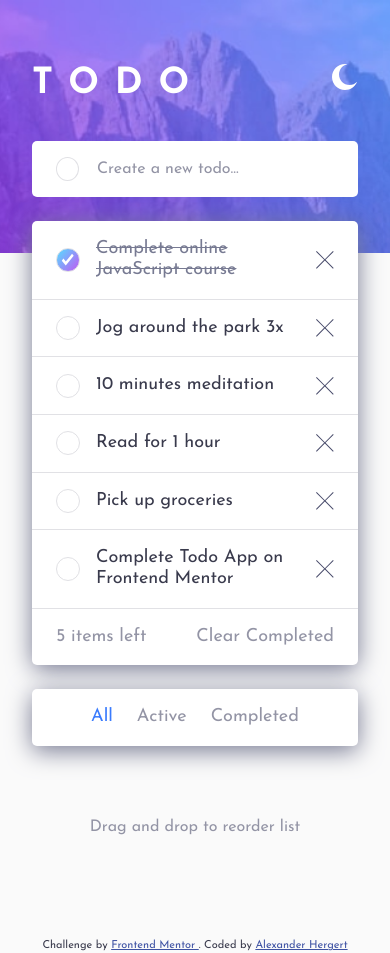
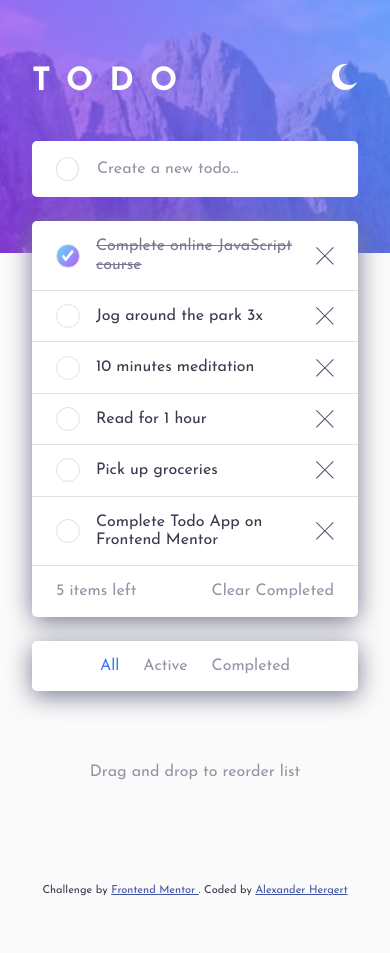
Before and after one commit to alexander-hergert/Todo-app, a React (Vite) app: page / in a window 390 px wide. After the commit the page ends 898 px from the top, so only its background shows below. Built offline with nearby package versions, Linux system fonts and the light colour scheme.

Commit message:
Add darkmode to localstorage and change shadow.

```diff
--- a/public/styles/style.css
+++ b/public/styles/style.css
@@ -37,6 +37,12 @@ footer p {
   margin: 0;
 }
 
+@media screen and (max-width: 400px) {
+  body {
+    font-size: 16px;
+  }
+}
+
 @media screen and (min-width: 800px) {
   footer p {
     bottom: 8rem;
--- a/src/App.jsx
+++ b/src/App.jsx
@@ -8,6 +8,7 @@ import Todos from "./components/Todos";
 import { AppProvider } from "./context.jsx";
 import { DndProvider } from "react-dnd";
 import { HTML5Backend } from "react-dnd-html5-backend";
+import { StyleSheetManager } from "styled-components";
 
 /***************** STYLES **********************/
 
@@ -25,11 +26,15 @@ function App() {
       <Provider store={store}>
         <AppProvider>
           <DndProvider backend={HTML5Backend}>
-            <Header />
-            <Main>
-              <CreateTodo />
-              <Todos />
-            </Main>
+            <StyleSheetManager
+              shouldForwardProp={(prop) => !prop.startsWith("colors")}
+            >
+              <Header />
+              <Main>
+                <CreateTodo />
+                <Todos />
+              </Main>
+            </StyleSheetManager>
           </DndProvider>
         </AppProvider>
       </Provider>
--- a/src/components/Header.jsx
+++ b/src/components/Header.jsx
@@ -39,7 +39,17 @@ const Header = () => {
   const [windowWidth, setWindowWidth] = useState(window.innerWidth);
   const handleDarkMode = () => {
     setIsDarkMode(!isDarkMode);
+    //setLocalStorage
+    localStorage.setItem("isDarkMode", !isDarkMode);
   };
+
+  useEffect(() => {
+    //get data from localstorage
+    const storedIsDarkMode = localStorage.getItem("isDarkMode");
+    if (storedIsDarkMode !== null) {
+      setIsDarkMode(storedIsDarkMode === "true");
+    }
+  }, []);
 
   //DarkMode switch
   useEffect(() => {
--- a/src/components/Todos.jsx
+++ b/src/components/Todos.jsx
@@ -10,10 +10,11 @@ import { useGlobalContext } from "../context";
 const Styles = styled.section`
   --background: ${(props) => props.colors.background};
   --color: ${(props) => props.colors.color};
+  --shadow: ${(props) => props.colors.shadow};
   border-radius: 10px;
   max-width: 40rem;
   margin: auto;
-  box-shadow: 0 5px 25px hsl(234, 11%, 52%);
+  box-shadow: var(--shadow);
 
   article:first-of-type {
     border-top-right-radius: 5px;
@@ -50,6 +51,7 @@ const Styles = styled.section`
 const Filters = styled.div`
   --background: ${(props) => props.colors.background};
   --color: ${(props) => props.colors.color};
+  --shadow: ${(props) => props.colors.shadow};
   z-index: 1;
   max-width: 40rem;
   margin: auto;
@@ -61,7 +63,7 @@ const Filters = styled.div`
   gap: 1.5rem;
   color: hsl(236, 9%, 61%);
   margin-top: 1.5rem;
-  box-shadow: 0 5px 25px hsl(234, 11%, 52%);
+  box-shadow: var(--shadow);
 
   p {
     cursor: pointer;
@@ -169,8 +171,16 @@ const Todos = () => {
       <Styles
         colors={
           isDarkMode
-            ? { background: "hsl(237, 14%, 26%)", color: "hsl(0deg 0% 100%)" }
-            : { background: "hsl(0deg 0% 100%)", color: "hsl(237, 14%, 26%)" }
+            ? {
+                background: "hsl(237, 14%, 26%)",
+                color: "hsl(0deg 0% 100%)",
+                shadow: "none",
+              }
+            : {
+                background: "hsl(0deg 0% 100%)",
+                color: "hsl(237, 14%, 26%)",
+                shadow: "0 5px 25px hsl(234, 11%, 52%)",
+              }
         }
       >
         {filteredTodos.map((todo, index) => (
@@ -191,8 +201,16 @@ const Todos = () => {
       <Filters
         colors={
           isDarkMode
-            ? { background: "hsl(237, 14%, 26%)", color: "hsl(0deg 0% 100%)" }
-            : { background: "hsl(0deg 0% 100%)", color: "hsl(237, 14%, 26%)" }
+            ? {
+                background: "hsl(237, 14%, 26%)",
+                color: "hsl(0deg 0% 100%)",
+                shadow: "none",
+              }
+            : {
+                background: "hsl(0deg 0% 100%)",
+                color: "hsl(237, 14%, 26%)",
+                shadow: "0 5px 25px hsl(234, 11%, 52%)",
+              }
         }
       >
         <Filter
```
